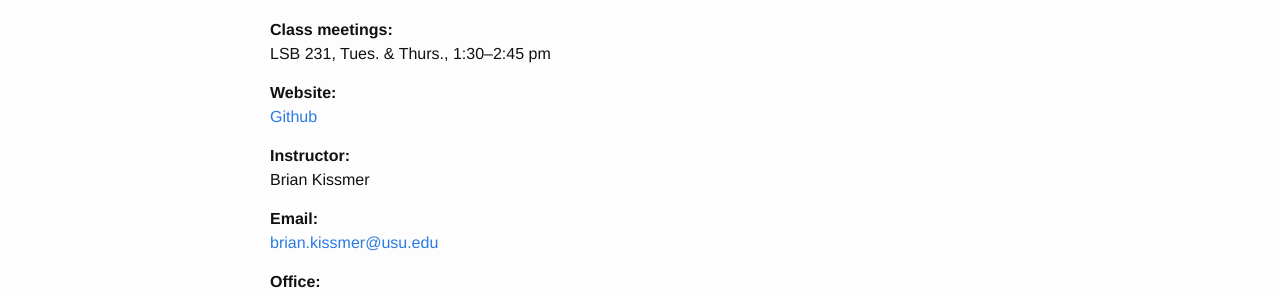
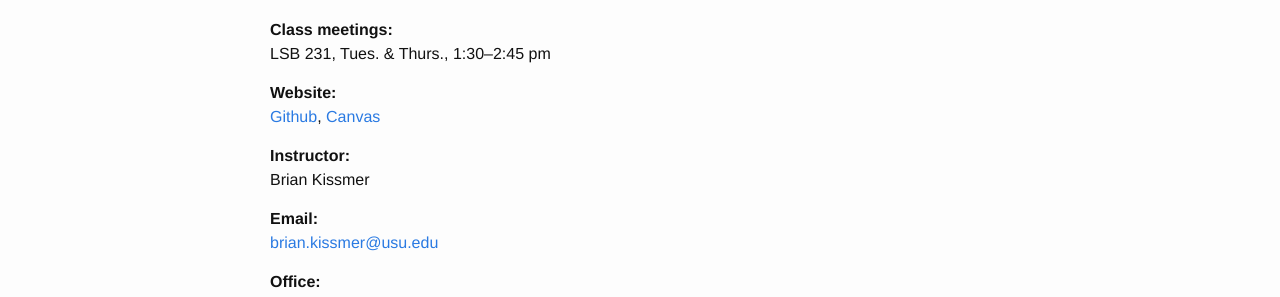
Before and after one commit to brian-kissmer/brian-kissmer.github.io, a Jekyll site: the page built from syllabus.md, in a window 1280 px wide and 900 px high. Shown: the part 197-494 px from the top of the window. Built offline with Jekyll 4.4.1, drawn with Linux system fonts in a browser that asks for light colours; our own code applies the rules of GitHub Pages for plain Markdown files.

Commit message:
Update syllabus.md

```diff
--- a/syllabus.md
+++ b/syllabus.md
@@ -13,7 +13,7 @@ output:
 LSB 231, Tues. & Thurs., 1:30–2:45 pm
 
 **Website:**
-[Github](https://brian-kissmer.github.io/)
+[Github](https://brian-kissmer.github.io/), [Canvas](https://brian-kissmer.github.io/)
 
 **Instructor:**
 Brian Kissmer
```
